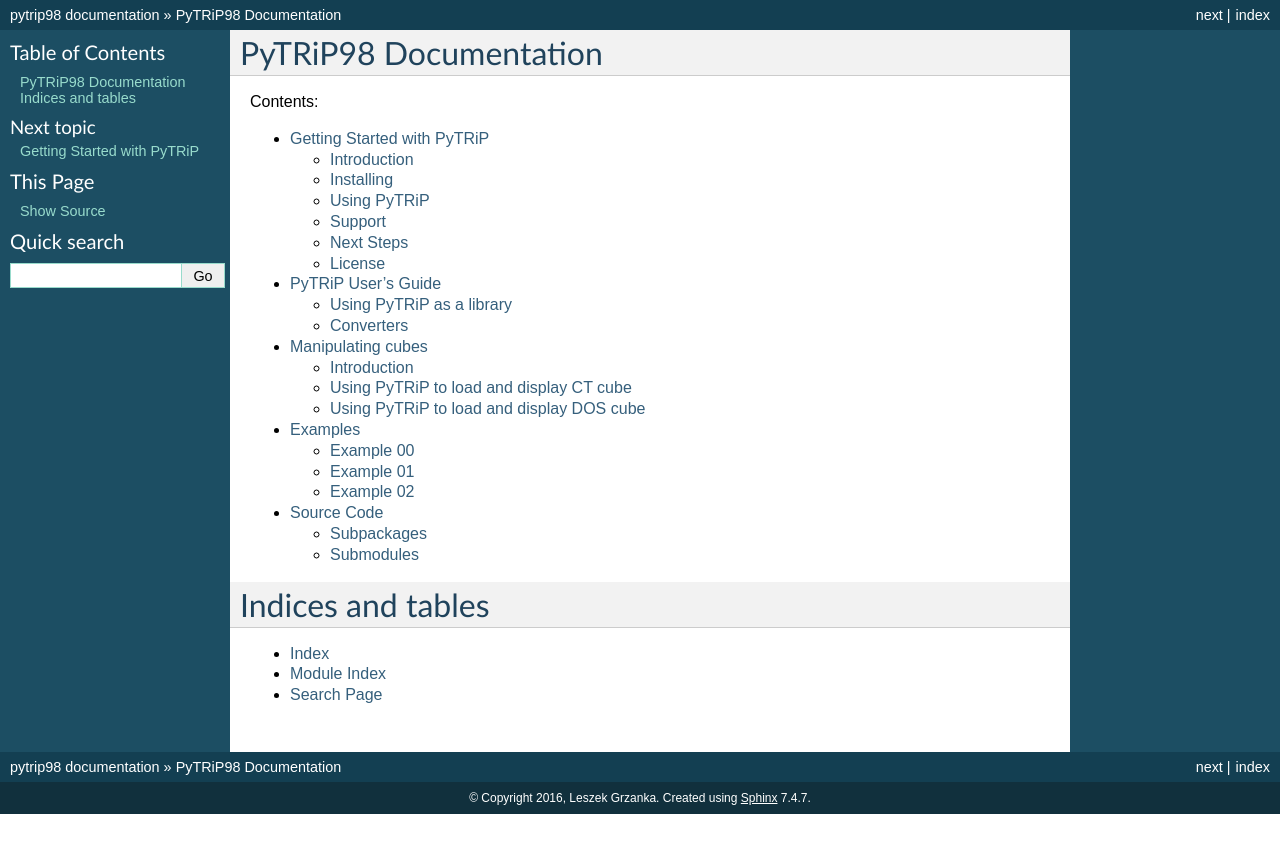
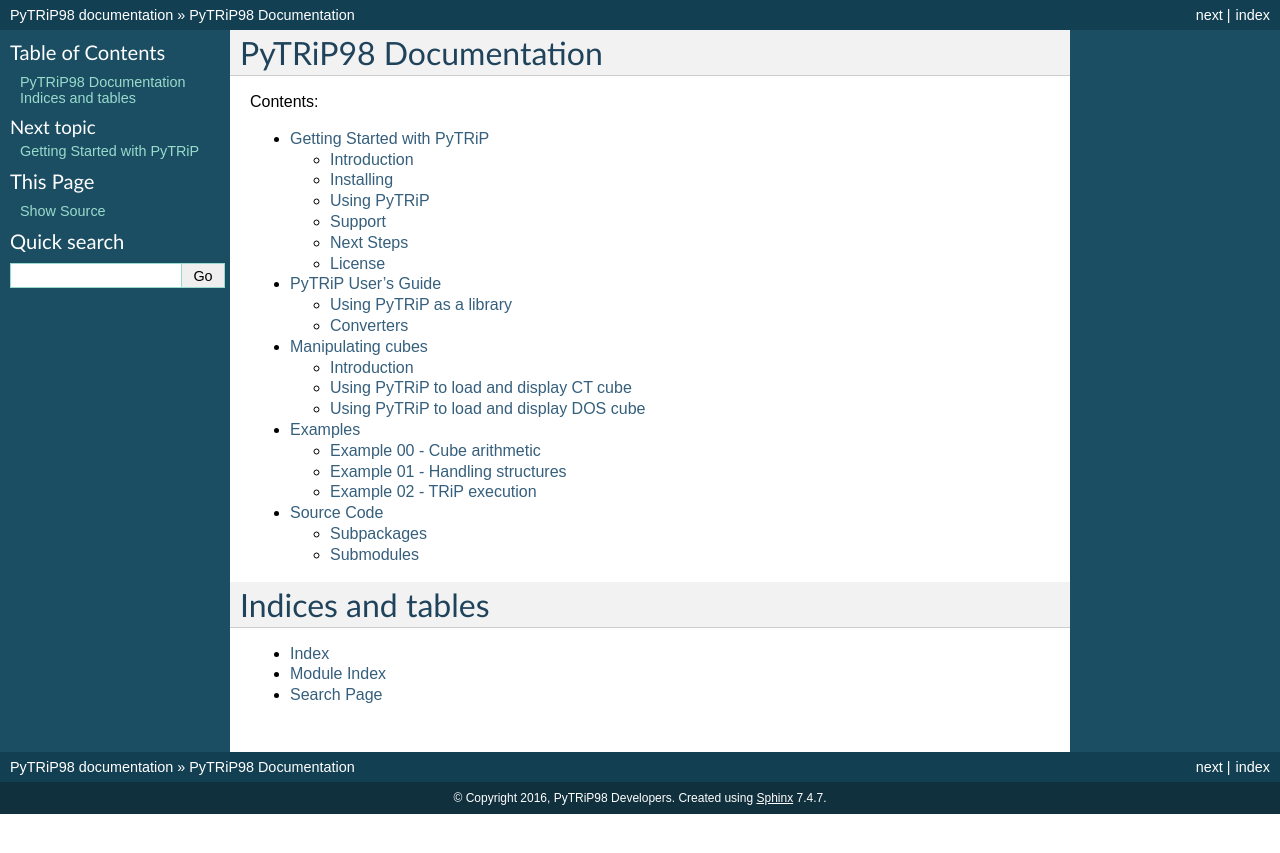
Before and after one commit to pytrip/pytrip, a Sphinx documentation site: the page built from docs/index.rst, in a window 1280 px wide. Shown: the top 853 px of the page. Built offline with Sphinx 7.4.7, drawn with Linux system fonts in a browser that asks for light colours; pages that are not in the unit, such as notebooks, are missing from menus.

Commit message:
more fixes

```diff
--- a/AUTHORS.rst
+++ b/AUTHORS.rst
@@ -5,9 +5,9 @@
 Development Lead
 ----------------
 
-* Jakob Toftegaard
-* Niels Bassler
-* Leszek Grzanka <leszek.grzanka@gmail.com>
+* Niels Bassler - Stockholm University, Sweden
+* Leszek Grzanka - IFJ-PAN, Poland <leszek.grzanka@gmail.com>
+* Jakob Toftegaard - Aarhus University Hospital, Denmark
 
 Contributors
 ------------
--- a/docs/conf.py
+++ b/docs/conf.py
@@ -18,7 +18,7 @@
 #    along with PyTRiP98.  If not, see <http://www.gnu.org/licenses/>.
 #
 """
-TODO: documentation here.
+Sphinx configuration file for autogenerated documentation.
 """
 # -*- coding: utf-8 -*-
 #
@@ -85,9 +85,9 @@
 master_doc = 'index'
 
 # General information about the project.
-project = 'pytrip98'
-copyright = '2016, Leszek Grzanka'
-author = 'Leszek Grzanka'
+project = 'PyTRiP98'
+copyright = '2016, PyTRiP98 Developers'
+author = 'Leszek Grzanka, Niels Bassler'
 
 # The version info for the project you're documenting, acts as replacement for
 # |version| and |release|, also used in various other places throughout the
--- a/docs/examples.rst
+++ b/docs/examples.rst
@@ -6,8 +6,8 @@
 
 .. rubric:: Code snippets demonstrating PyTRiP capabilites.
 
-Example 00
-----------
+Example 00 - Cube arithmetic
+----------------------------
 
 This example demonstrates simple arithmetic on dose- and LET-cubes.
 Two dose cubes from two fields are summed to generate a new total dose cube.
@@ -21,10 +21,10 @@
    :lines: 19-
 
 
-Example 01
-----------
+Example 01 - Handling structures
+--------------------------------
 
-This example shows how one can select a region inside a CTX data cube, and perform some manipulation of it.
+This example shows how one can select a region inside a CTX data cube using a VDX file, and perform some manipulation of it.
 
 .. literalinclude:: ../examples/example01_vdx.py
    :language: python
@@ -33,7 +33,7 @@
 
 Working with dose cubes is fully analogous to the CTX cubes.
 
-Example 02
+Example 02 - TRiP execution
 ----------
 
 In this example, we demonstrate how to actually perform a treatment plan using TRiP98.
```
Also changed, not shown: 4 other files.
